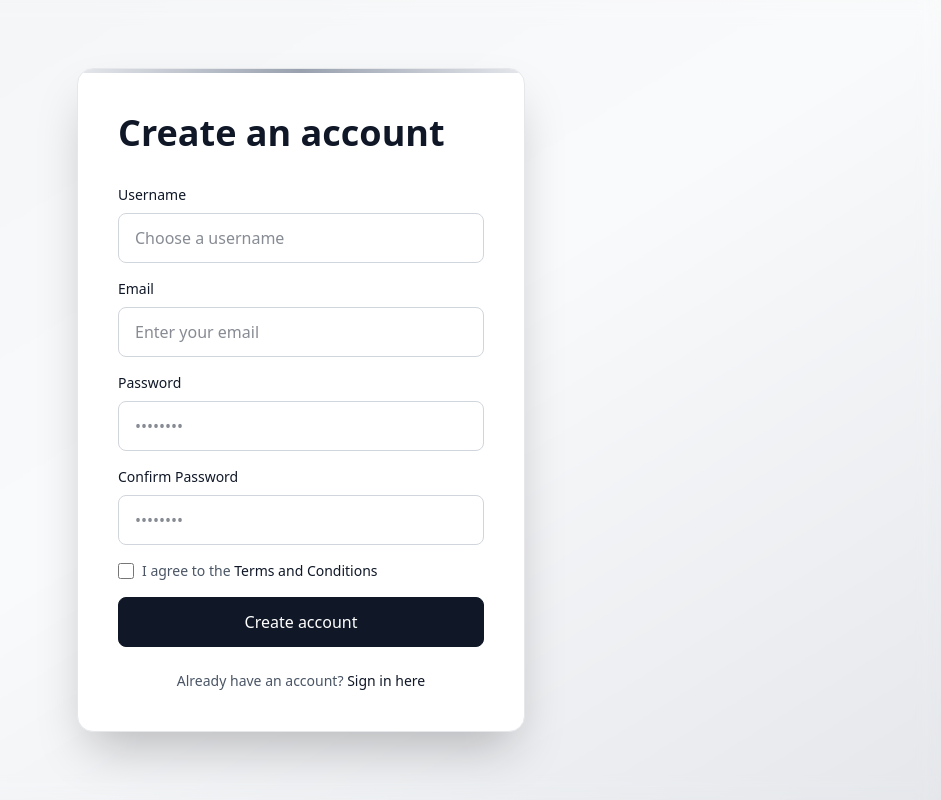
After one commit to IsaacSemb/django-todo-uv, a Django app: page /signup in a window 1280 px wide. The commit adds this page. Shown: the whole page, without its empty margins (339-1280 px from the left). Run offline with Django 5.2, Linux system fonts and the light colour scheme.

Commit message:
feat: add authentication pages and routes
- Create dedicated auth_base.html template without navbar/footer
- Implement modern modal-style login page with backdrop blur
- Implement signup page matching login design
- Add URL routes for login and signup views
- Configure auth-specific templates with smooth borders and modern aesthetics

Prepares infrastructure for user authentication flow before implementing
CRUD functionality.

```diff
--- /dev/null
+++ b/website/templates/website/auth_base.html
@@ -0,0 +1,19 @@
+{% load static %}
+<!DOCTYPE html>
+<html lang="en">
+  <head>
+    <meta charset="UTF-8" />
+    <meta name="viewport" content="width=device-width, initial-scale=1.0" />
+
+    <link rel="icon" href={% static 'website/images/favicon.ico' %}>
+    <link rel="stylesheet" href={% static 'website/css/styles.css' %}>
+
+    <!-- Tailwind CSS, later we will use the CLI to build the CSS -->
+    <script src="https://cdn.jsdelivr.net/npm/@tailwindcss/browser@4"></script>
+
+    <title>{% block title %} my site {% endblock %}</title>
+  </head>
+  <body class="bg-gray-100">
+    {% block content %}{% endblock %}
+  </body>
+</html>
--- a/website/templates/website/base.html
+++ b/website/templates/website/base.html
@@ -61,7 +61,7 @@
             <div class="sm:flex sm:gap-4">
               <a
                 class="block rounded-md bg-gray-900 px-5 py-2.5 text-sm font-medium text-white transition hover:bg-gray-800"
-                href="{% url 'admin:index' %}"
+                href="{% url 'website:login' %}"
               >
                 Login
               </a>
--- /dev/null
+++ b/website/templates/website/signup.html
@@ -0,0 +1,65 @@
+{% extends 'website/auth_base.html' %}
+
+{% block title %}Sign Up - Todo App{% endblock %}
+
+{% block content %}
+<div class="min-h-screen flex items-center justify-center px-4 py-12">
+    <!-- Blurred background pattern -->
+    <div class="absolute inset-0 bg-gradient-to-br from-gray-100 via-gray-50 to-gray-200">
+        <div class="absolute inset-0" style="backdrop-filter: blur(10px);"></div>
+    </div>
+
+    <!-- Modal card -->
+    <div class="relative w-full max-w-md">
+        <div class="bg-white rounded-2xl shadow-2xl border border-gray-200 overflow-hidden">
+            <!-- Decorative gradient bar -->
+            <div class="h-1 bg-gradient-to-r from-gray-200 via-gray-400 to-gray-200"></div>
+
+            <div class="p-8 sm:p-10">
+                <!-- Header -->
+                <h1 class="text-4xl font-bold text-gray-900 mb-8">Create an account</h1>
+
+                <!-- Sign Up Form -->
+                <form class="space-y-4" action="#" method="POST">
+                    {% csrf_token %}
+                    <div>
+                        <label for="username" class="block text-sm font-medium text-gray-900 mb-2">Username</label>
+                        <input type="text" name="username" id="username" class="w-full bg-white border border-gray-300 text-gray-900 rounded-lg px-4 py-3 focus:outline-none focus:ring-2 focus:ring-gray-900 focus:border-transparent transition-all" placeholder="Choose a username" required>
+                    </div>
+
+                    <div>
+                        <label for="email" class="block text-sm font-medium text-gray-900 mb-2">Email</label>
+                        <input type="email" name="email" id="email" class="w-full bg-white border border-gray-300 text-gray-900 rounded-lg px-4 py-3 focus:outline-none focus:ring-2 focus:ring-gray-900 focus:border-transparent transition-all" placeholder="Enter your email" required>
+                    </div>
+
+                    <div>
+                        <label for="password" class="block text-sm font-medium text-gray-900 mb-2">Password</label>
+                        <input type="password" name="password" id="password" class="w-full bg-white border border-gray-300 text-gray-900 rounded-lg px-4 py-3 focus:outline-none focus:ring-2 focus:ring-gray-900 focus:border-transparent transition-all" placeholder="••••••••" required>
+                    </div>
+
+                    <div>
+                        <label for="password_confirm" class="block text-sm font-medium text-gray-900 mb-2">Confirm Password</label>
+                        <input type="password" name="password_confirm" id="password_confirm" class="w-full bg-white border border-gray-300 text-gray-900 rounded-lg px-4 py-3 focus:outline-none focus:ring-2 focus:ring-gray-900 focus:border-transparent transition-all" placeholder="••••••••" required>
+                    </div>
+
+                    <div class="flex items-center">
+                        <input id="terms" name="terms" type="checkbox" class="w-4 h-4 border-gray-300 bg-white rounded focus:ring-gray-900 text-gray-900" required>
+                        <label for="terms" class="ml-2 text-sm text-gray-600">
+                            I agree to the <a href="#" class="text-gray-900 font-medium hover:underline transition-colors">Terms and Conditions</a>
+                        </label>
+                    </div>
+
+                    <button type="submit" class="w-full bg-gray-900 border border-gray-900 text-white font-medium rounded-lg px-4 py-3 hover:bg-gray-800 transition-all transform hover:scale-[1.02] active:scale-[0.98]">
+                        Create account
+                    </button>
+                </form>
+
+                <!-- Sign In Link -->
+                <p class="mt-6 text-center text-sm text-gray-600">
+                    Already have an account? <a href="{% url 'website:login' %}" class="text-gray-900 font-medium hover:underline transition-colors">Sign in here</a>
+                </p>
+            </div>
+        </div>
+    </div>
+</div>
+{% endblock %}
--- a/website/urls.py
+++ b/website/urls.py
@@ -9,4 +9,6 @@ urlpatterns = [
     path("", view=views.index, name="home"),
     path("about", view=views.about, name="about"),
     path("contact", view=views.contact, name="contact"),
+    path("login", view=views.login_page, name="login"),
+    path("signup", view=views.signup_page, name="signup"),
 ]
--- a/website/views.py
+++ b/website/views.py
@@ -11,3 +11,9 @@ def about(request):
 
 def contact(request):
     return render(request, 'website/contact.html', {})
+
+def login_page(request):
+    return render(request, 'website/login.html')
+
+def signup_page(request):
+    return render(request, 'website/signup.html')
```
Also changed, not shown: website/templates/website/login.html (added, +56 -0 lines), todos/views.py (line endings or trailing spaces).
